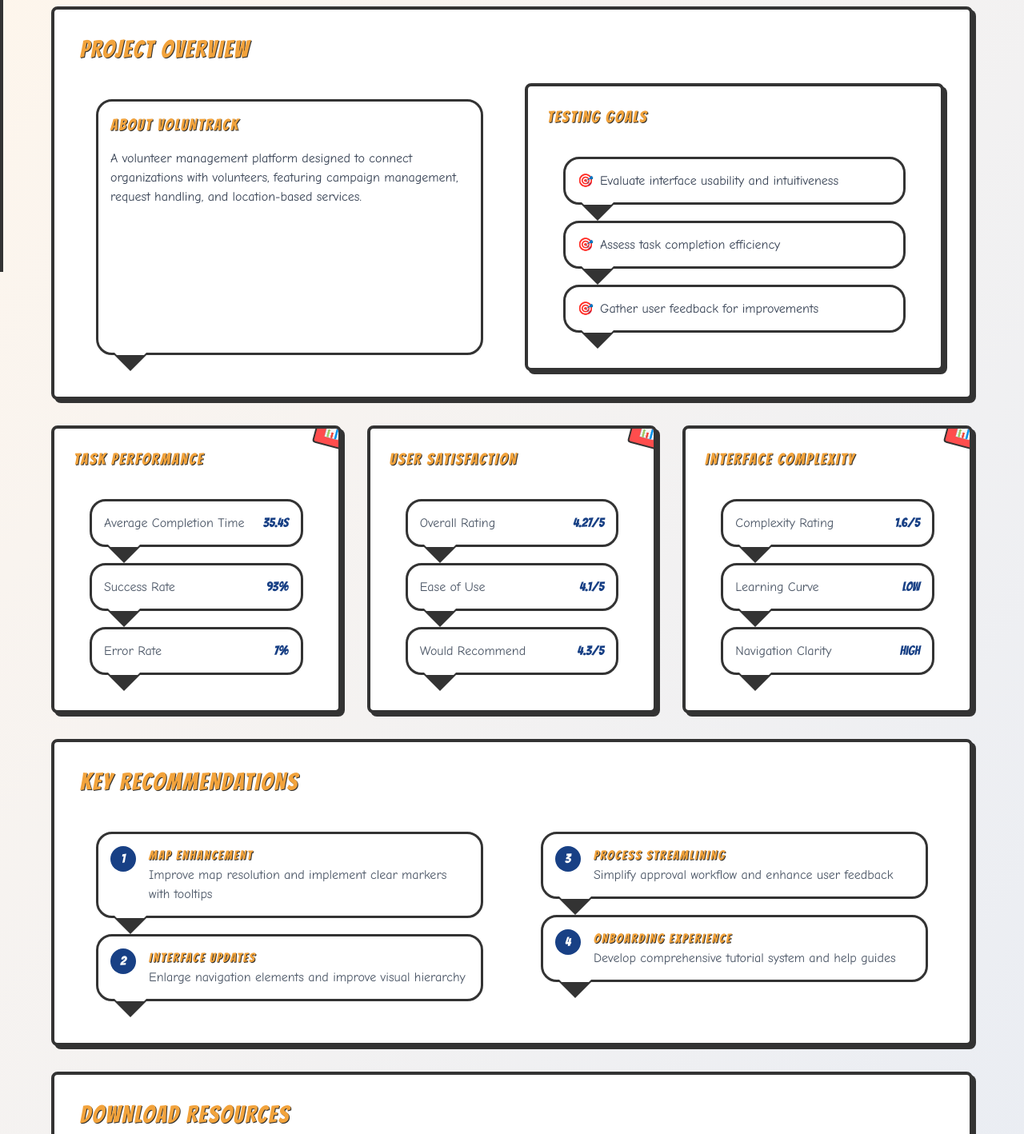
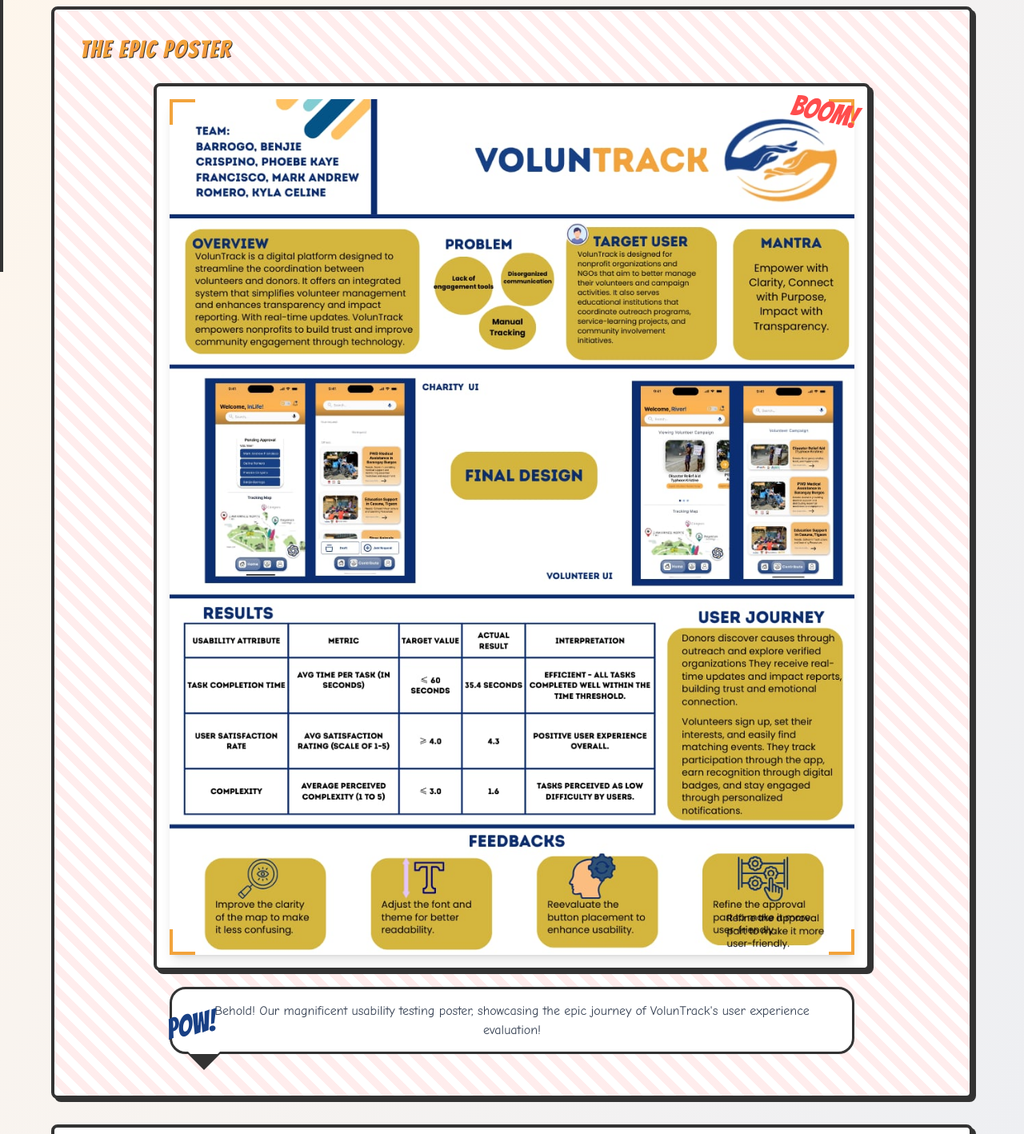
Before and after one commit to CremaCrem/voluntrack, a website: page src/components/poster.html in a window 1280 px wide. Shown: the part 460-1878 px from the top of the page at 80% size. Drawn offline with nearby package versions, Linux system fonts and the light colour scheme; a web font is replaced by a local one.

Commit message:
Added the Proper Poster Image File

```diff
--- a/src/components/poster.html
+++ b/src/components/poster.html
@@ -407,6 +407,59 @@
       >
         <div class="container mx-auto px-4">
           <div class="max-w-6xl mx-auto">
+            <!-- Actual Poster Showcase -->
+            <div class="comic-panel p-8 mb-8 animate-fade-in-up relative">
+              <div class="action-lines"></div>
+              <h2
+                class="text-3xl font-bangers text-[#f2a33c] mb-6 comic-title text-center"
+              >
+                The Epic Poster
+              </h2>
+              <div class="relative max-w-4xl mx-auto">
+                <!-- Comic-style frame for the poster -->
+                <div
+                  class="comic-panel p-4 bg-white transform hover:scale-105 transition-transform duration-300 relative z-10"
+                >
+                  <div class="relative">
+                    <img
+                      src="../../public/assets/images/poster.jpg"
+                      alt="VolunTrack Usability Testing Poster"
+                      class="w-full h-auto rounded-lg shadow-lg"
+                    />
+                    <!-- Comic-style corner decorations -->
+                    <div
+                      class="absolute top-0 left-0 w-8 h-8 border-t-4 border-l-4 border-[#f2a33c]"
+                    ></div>
+                    <div
+                      class="absolute top-0 right-0 w-8 h-8 border-t-4 border-r-4 border-[#f2a33c]"
+                    ></div>
+                    <div
+                      class="absolute bottom-0 left-0 w-8 h-8 border-b-4 border-l-4 border-[#f2a33c]"
+                    ></div>
+                    <div
+                      class="absolute bottom-0 right-0 w-8 h-8 border-b-4 border-r-4 border-[#f2a33c]"
+                    ></div>
+                  </div>
+                </div>
+                <!-- Comic-style speech bubble with description -->
+                <div class="speech-bubble mt-6 text-center relative z-10">
+                  <p class="text-gray-700">
+                    Behold! Our magnificent usability testing poster, showcasing
+                    the epic journey of VolunTrack's user experience evaluation!
+                  </p>
+                </div>
+                <!-- Comic-style action words -->
+                <div class="absolute top-4 right-4 transform rotate-12 z-10">
+                  <span class="font-bangers text-4xl text-[#ff4d4d]"
+                    >BOOM!</span
+                  >
+                </div>
+                <div class="absolute bottom-4 left-4 transform -rotate-12 z-10">
+                  <span class="font-bangers text-4xl text-[#184085]">POW!</span>
+                </div>
+              </div>
+            </div>
+
             <!-- Project Overview -->
             <div class="comic-panel p-8 mb-8 animate-fade-in-up">
               <h2
```
Also changed, not shown: public/assets/images/poster.jpg (added), public/output.css.
